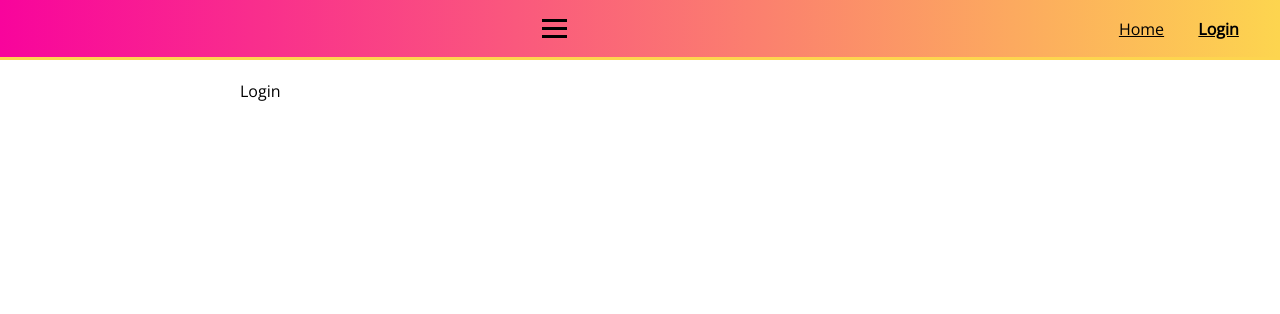
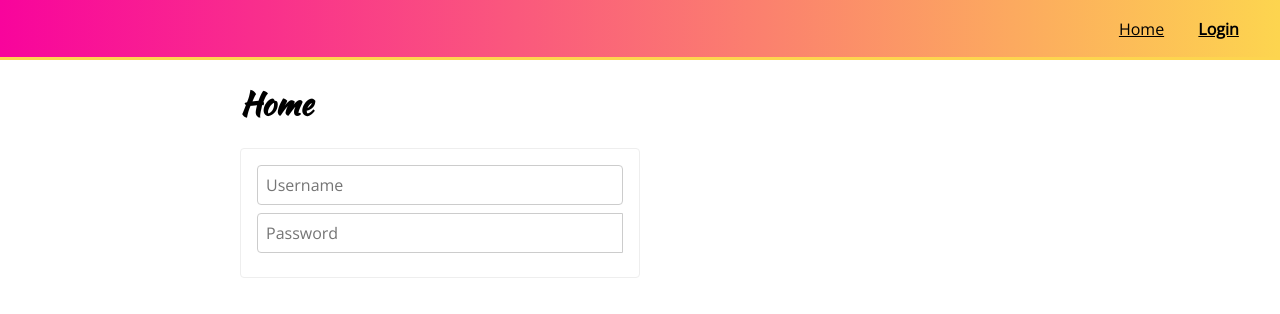
Before and after one commit to wgotterer/react-styled-components, a React (Create React App) app: page /login in a window 1280 px wide. Shown: the top 314 px of the page. Built offline with nearby package versions, Linux system fonts and the light colour scheme.

Commit message:
password component

```diff
--- a/src/components/common/Header.js
+++ b/src/components/common/Header.js
@@ -1,6 +1,6 @@
 import styled, { css } from "styled-components";
 import { Link as ReactRouterDomLink, useLocation } from "react-router-dom";
-import React from "react";
+import React, {useState} from "react";
 
 const HeaderWrapper = styled.header`
   height: 60px;
@@ -15,7 +15,7 @@ const HeaderWrapper = styled.header`
 `;
 
 const Menu = styled.menu`
-  display: block;
+  display: ${p => p.open ? "block" : "none"};
   position: absolute;
   width: 100%;
   top: 60px;
@@ -67,18 +67,23 @@ const MobilMenuIcon = styled.div`
     margin: 5px 0;
     width: 100%;
   }
+  @media(min-width: 768px) {
+      display: none;
+  }
 `;
 
 export function Header() {
   const { pathname } = useLocation();
+  const [menuOpen, setMenuOpen] = useState(false)
+
   return (
     <HeaderWrapper>
-      <MobilMenuIcon>
+      <MobilMenuIcon onClick={() => setMenuOpen(s => !s)}>
         <div />
         <div />
         <div />
       </MobilMenuIcon>
-      <Menu>
+      <Menu open={menuOpen}>
         <StyledLink to="/" isActive={pathname === "/"}>
           Home
         </StyledLink>
--- /dev/null
+++ b/src/components/common/Input.js
@@ -0,0 +1,13 @@
+import styled from 'styled-components'
+
+export const Input = styled.input`
+padding: 4px 8px;
+border: 1px solid #ccc;
+border-radius: 4px ;
+font-size: 1em;
+font-family: "Open Sans";
+margin-bottom:8px ;
+width: 100%;
+box-sizing: border-box;
+height: 40px
+`
--- /dev/null
+++ b/src/components/common/PasswordInput.js
@@ -0,0 +1,16 @@
+import { Input } from "components/common";
+import React, { useState } from "react";
+import styled from "styled-components";
+
+const PasswordInputStyle = styled(Input)`
+    border-top-right-radius: 0;
+    border-bottom-right-radius: 0;
+    `
+
+export function PasswordInput(props){
+
+    const [showPassword, setShowPassword] = useState(false)
+    return (
+       <PasswordInputStyle {...props} />
+    )
+}
--- a/src/components/common/index.js
+++ b/src/components/common/index.js
@@ -1,3 +1,5 @@
 export * from "./Button"
 export * from "./PageLayout"
 export * from "./Header"
+export * from "./Input"
+export * from "./PasswordInput"
--- a/src/components/pages/Home.js
+++ b/src/components/pages/Home.js
@@ -4,7 +4,13 @@ import React from 'react'
 export default function Home(){
     return (
         <PageLayout>
+            <h1>
             Home
+            </h1>
+            <p>
+                srdtfyghjkfrgkfdskfalkjdfkjlasdfjlk dfk sadfjk sdf fds sdf jklfsd fs sf dsf klfsdjkl sfdlk sf lfs lsfl sfl ofsdk osf iosf iofs lifse iofseli fseli sf
+            </p>
+
         </PageLayout>
 
 
--- a/src/components/pages/Login.js
+++ b/src/components/pages/Login.js
@@ -1,10 +1,48 @@
-import { PageLayout } from 'components/common'
-import React from 'react'
+import { PageLayout, Input, PasswordInput } from "components/common";
+import React, { useState } from "react";
+import styled from "styled-components";
 
-export default function Login(){
-    return (
-        <PageLayout>
-            Login
-        </PageLayout>
-    )
+const Form = styled.form`
+  width: 100%;
+  max-width: 400px;
+  background: white;
+  border: 1px solid #eee;
+  padding: 16px;
+  box-sizing: border-box;
+  color: black;
+  border-radius: 4px;
+`;
+
+export default function Login() {
+  const [formFields, setFormfields] = useState({ username: "", password: "" });
+
+  function handleInputChange(e) {
+    e.preventDefault()
+    setFormfields((currentState) => ({
+      ...currentState,
+      [e.target.name]: e.target.value,
+    }));
+  }
+
+  return (
+    <PageLayout>
+      <h1>Home</h1>
+      <Form>
+        <Input
+          value={formFields.username}
+          onChange={handleInputChange}
+          type="text"
+          name="username"
+          placeholder="Username"
+        />
+         <PasswordInput
+          value={formFields.password}
+          onChange={handleInputChange}
+          type="password"
+          name="password"
+          placeholder="Password"
+        />
+      </Form>
+    </PageLayout>
+  );
 }
```
